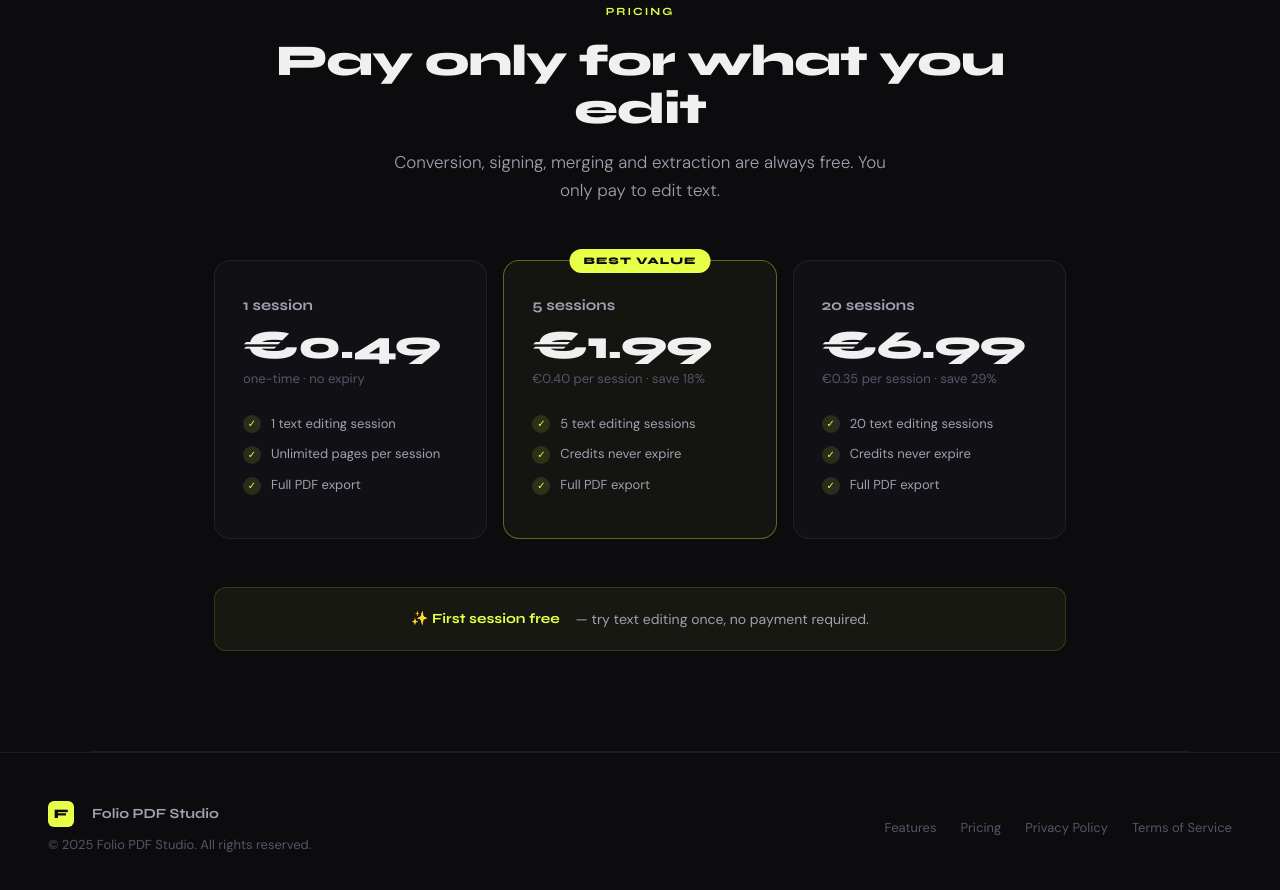
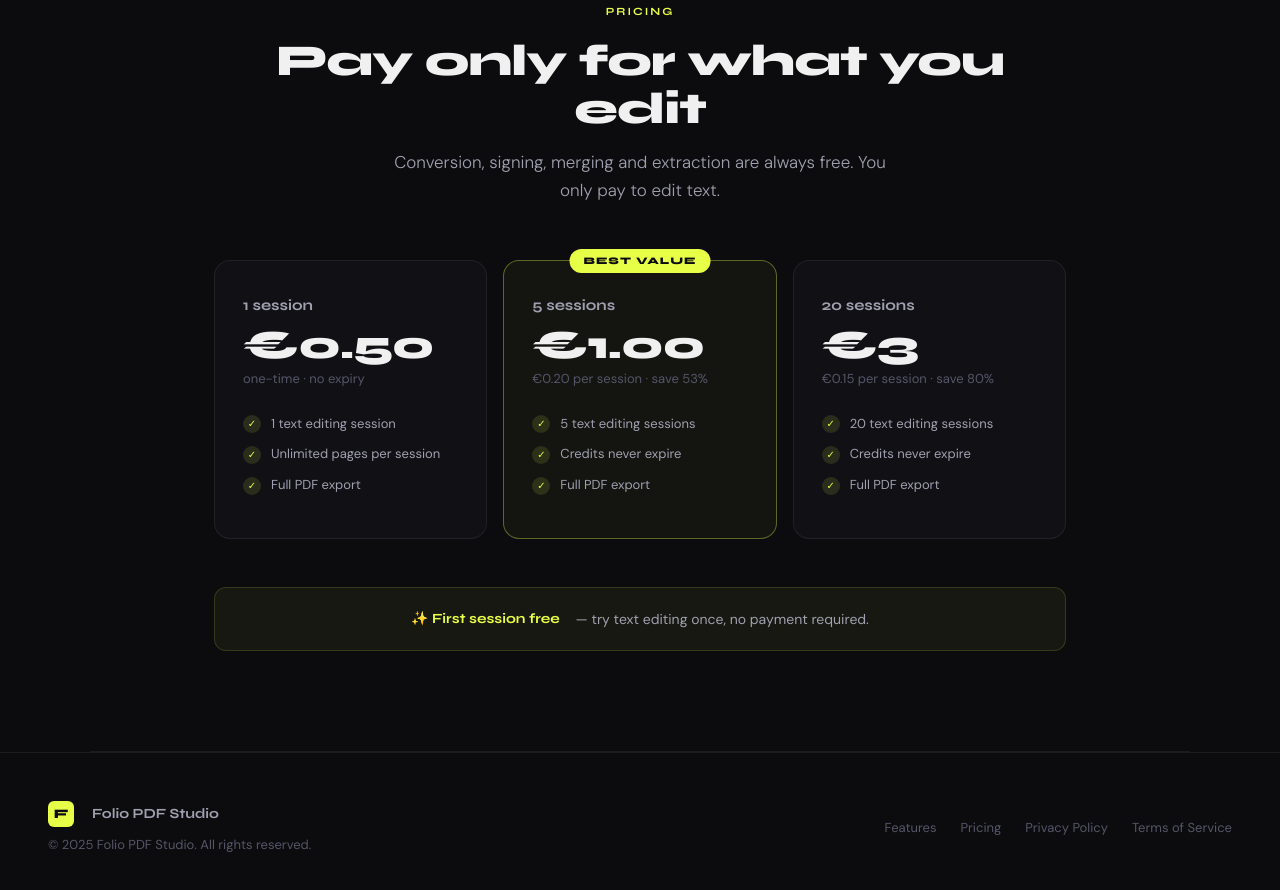
Before and after one commit to Juju-kpi/folio-backend, a website: page public/index.html in a window 1280 px wide. Shown: the part 1771-2661 px from the top of the page. Drawn offline with Linux system fonts and the light colour scheme.

Commit message:
Update index.html

```diff
--- a/public/index.html
+++ b/public/index.html
@@ -615,7 +615,7 @@
 
       <div class="pricing-card">
         <div class="pricing-sessions">1 session</div>
-        <div class="pricing-price">€0.49</div>
+        <div class="pricing-price">€0.50</div>
         <div class="pricing-unit">one-time · no expiry</div>
         <div class="pricing-feature"><div class="pricing-check">✓</div>1 text editing session</div>
         <div class="pricing-feature"><div class="pricing-check">✓</div>Unlimited pages per session</div>
@@ -625,8 +625,8 @@
       <div class="pricing-card featured">
         <div class="pricing-badge">Best value</div>
         <div class="pricing-sessions">5 sessions</div>
-        <div class="pricing-price">€1.99</div>
-        <div class="pricing-unit">€0.40 per session · save 18%</div>
+        <div class="pricing-price">€1.00</div>
+        <div class="pricing-unit">€0.20 per session · save 53%</div>
         <div class="pricing-feature"><div class="pricing-check">✓</div>5 text editing sessions</div>
         <div class="pricing-feature"><div class="pricing-check">✓</div>Credits never expire</div>
         <div class="pricing-feature"><div class="pricing-check">✓</div>Full PDF export</div>
@@ -634,8 +634,8 @@
 
       <div class="pricing-card">
         <div class="pricing-sessions">20 sessions</div>
-        <div class="pricing-price">€6.99</div>
-        <div class="pricing-unit">€0.35 per session · save 29%</div>
+        <div class="pricing-price">€3</div>
+        <div class="pricing-unit">€0.15 per session · save 80%</div>
         <div class="pricing-feature"><div class="pricing-check">✓</div>20 text editing sessions</div>
         <div class="pricing-feature"><div class="pricing-check">✓</div>Credits never expire</div>
         <div class="pricing-feature"><div class="pricing-check">✓</div>Full PDF export</div>
```
